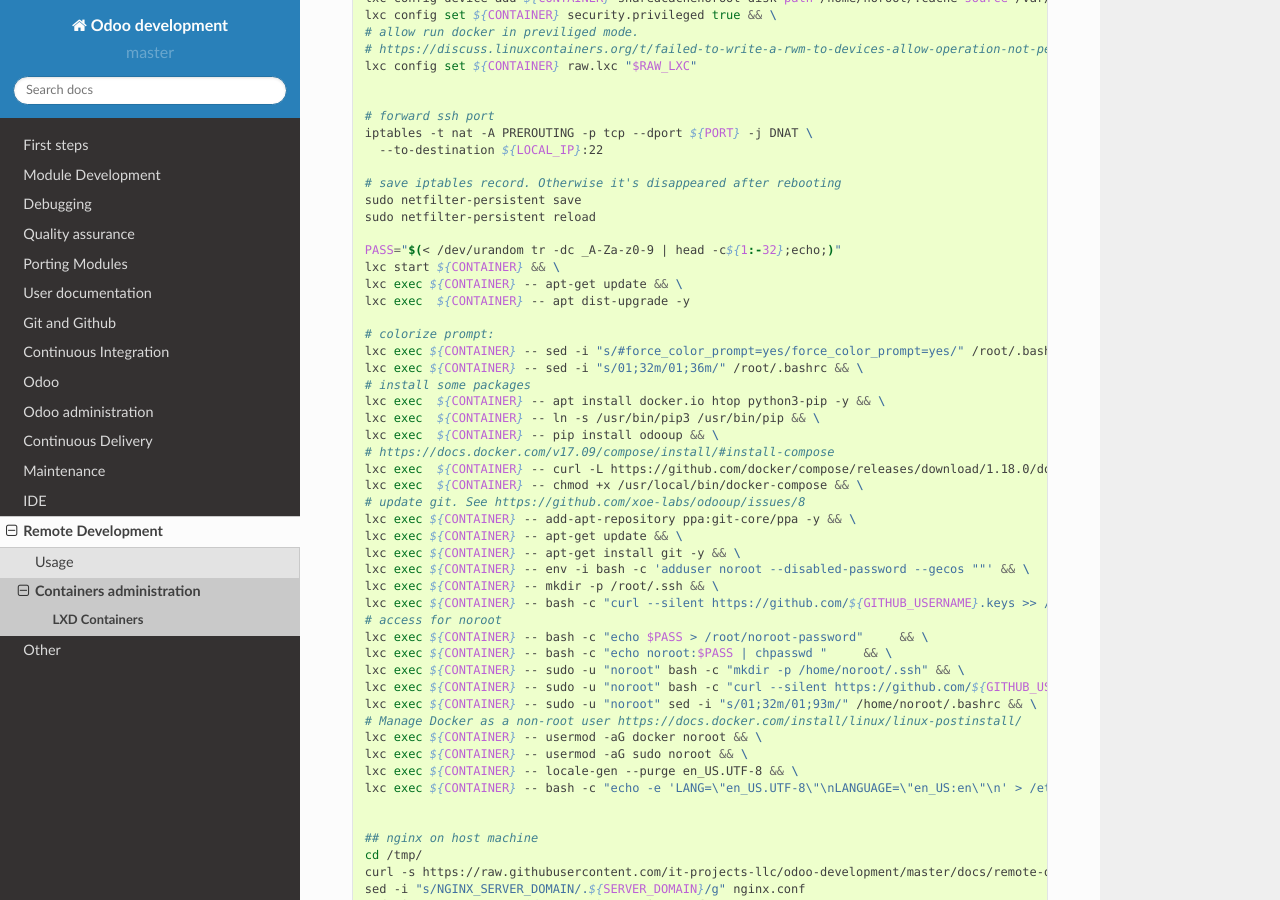
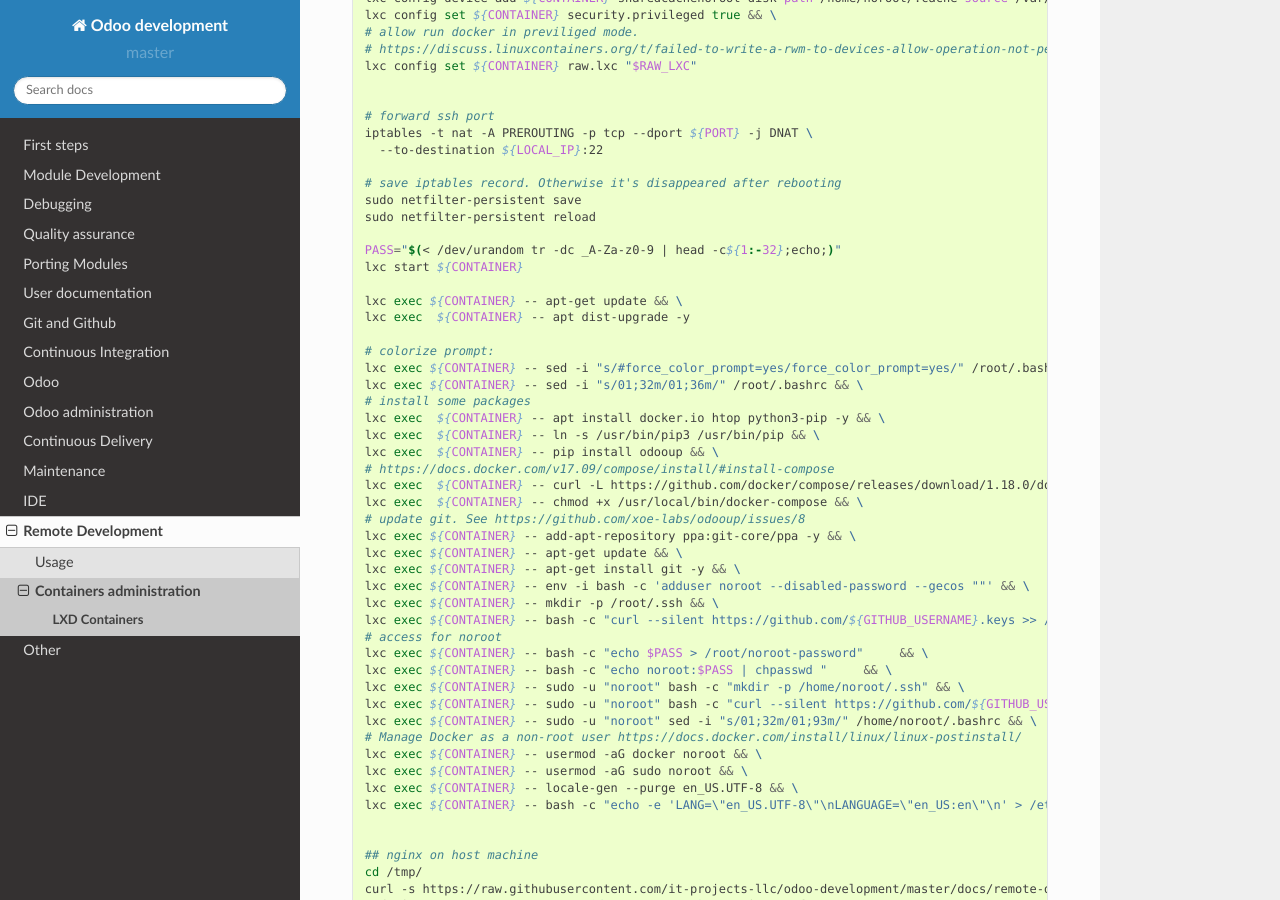
Before and after one commit to itpp-labs/odoo-development, a Sphinx documentation site: the page built from docs/remote-dev/lxd/lxd.rst, in a window 1280 px wide and 900 px high, scrolled down 888 px. Built offline with Sphinx 7.4.7 and the Read the Docs theme 2.0.0, drawn with Linux system fonts in a browser that asks for light colours.

Commit message:
Update lxd.rst

```diff
--- a/docs/remote-dev/lxd/lxd.rst
+++ b/docs/remote-dev/lxd/lxd.rst
@@ -62,7 +62,8 @@
     sudo netfilter-persistent reload
 
     PASS="$(< /dev/urandom tr -dc _A-Za-z0-9 | head -c${1:-32};echo;)"
-    lxc start ${CONTAINER} && \
+    lxc start ${CONTAINER}
+
     lxc exec ${CONTAINER} -- apt-get update && \
     lxc exec  ${CONTAINER} -- apt dist-upgrade -y
 
```
